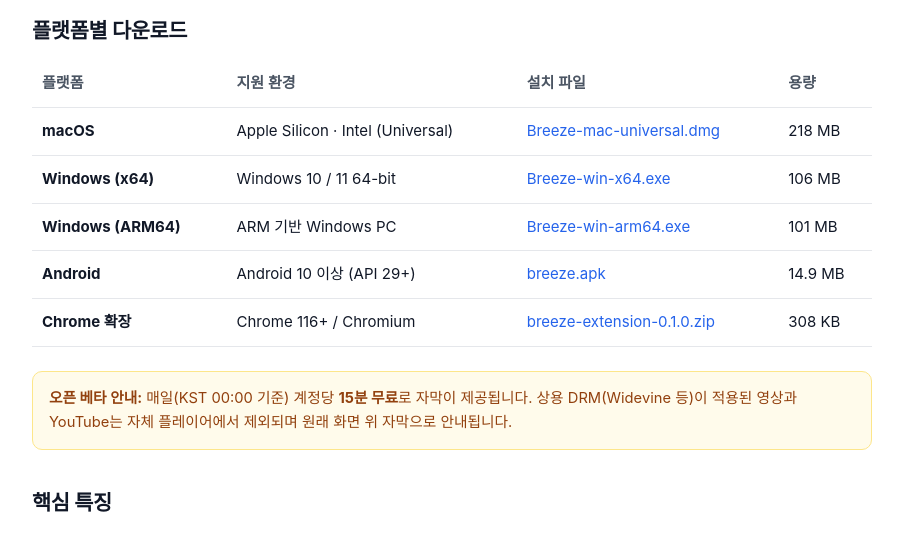
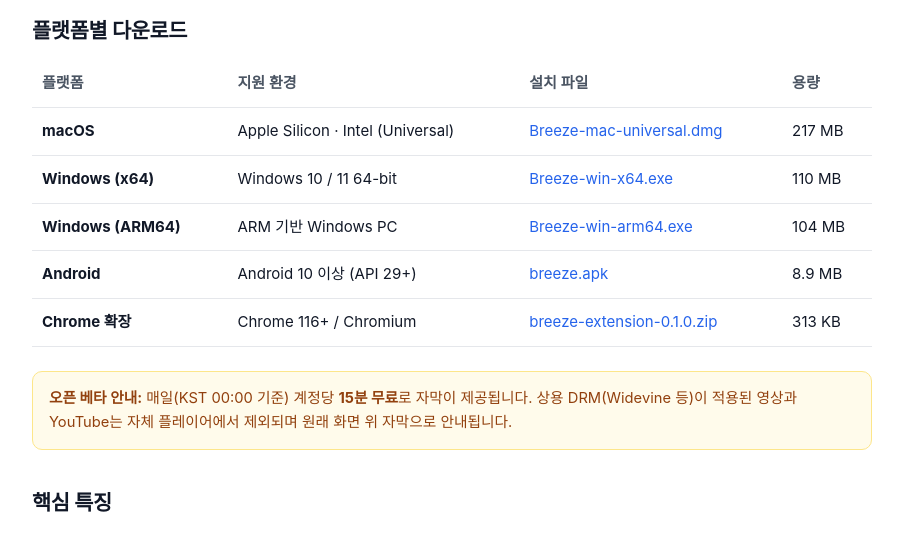
Before and after one commit to sungminflut/breeze-releases, a plain HTML site: page docs/index.html in a window 1280 px wide. Shown: the part 685-1218 px from the top of the page, without its empty margins (188-1091 px from the left). Drawn offline with Linux system fonts and the light colour scheme.

Commit message:
Update download table file sizes for v1.0.4 (Android 0.1.6)

```diff
--- a/docs/index.html
+++ b/docs/index.html
@@ -123,11 +123,11 @@ footer {
           <tr><th>플랫폼</th><th>지원 환경</th><th>설치 파일</th><th>용량</th></tr>
         </thead>
         <tbody>
-          <tr><td><strong>macOS</strong></td><td>Apple Silicon · Intel (Universal)</td><td><a href="https://github.com/sungminflut/breeze-releases/releases/latest/download/Breeze-mac-universal.dmg">Breeze-mac-universal.dmg</a></td><td>218 MB</td></tr>
-          <tr><td><strong>Windows (x64)</strong></td><td>Windows 10 / 11 64-bit</td><td><a href="https://github.com/sungminflut/breeze-releases/releases/latest/download/Breeze-win-x64.exe">Breeze-win-x64.exe</a></td><td>106 MB</td></tr>
-          <tr><td><strong>Windows (ARM64)</strong></td><td>ARM 기반 Windows PC</td><td><a href="https://github.com/sungminflut/breeze-releases/releases/latest/download/Breeze-win-arm64.exe">Breeze-win-arm64.exe</a></td><td>101 MB</td></tr>
-          <tr><td><strong>Android</strong></td><td>Android 10 이상 (API 29+)</td><td><a href="https://github.com/sungminflut/breeze-releases/releases/latest/download/breeze.apk">breeze.apk</a></td><td>14.9 MB</td></tr>
-          <tr><td><strong>Chrome 확장</strong></td><td>Chrome 116+ / Chromium</td><td><a href="https://github.com/sungminflut/breeze-releases/releases/latest/download/breeze-extension-0.1.0.zip">breeze-extension-0.1.0.zip</a></td><td>308 KB</td></tr>
+          <tr><td><strong>macOS</strong></td><td>Apple Silicon · Intel (Universal)</td><td><a href="https://github.com/sungminflut/breeze-releases/releases/latest/download/Breeze-mac-universal.dmg">Breeze-mac-universal.dmg</a></td><td>217 MB</td></tr>
+          <tr><td><strong>Windows (x64)</strong></td><td>Windows 10 / 11 64-bit</td><td><a href="https://github.com/sungminflut/breeze-releases/releases/latest/download/Breeze-win-x64.exe">Breeze-win-x64.exe</a></td><td>110 MB</td></tr>
+          <tr><td><strong>Windows (ARM64)</strong></td><td>ARM 기반 Windows PC</td><td><a href="https://github.com/sungminflut/breeze-releases/releases/latest/download/Breeze-win-arm64.exe">Breeze-win-arm64.exe</a></td><td>104 MB</td></tr>
+          <tr><td><strong>Android</strong></td><td>Android 10 이상 (API 29+)</td><td><a href="https://github.com/sungminflut/breeze-releases/releases/latest/download/breeze.apk">breeze.apk</a></td><td>8.9 MB</td></tr>
+          <tr><td><strong>Chrome 확장</strong></td><td>Chrome 116+ / Chromium</td><td><a href="https://github.com/sungminflut/breeze-releases/releases/latest/download/breeze-extension-0.1.0.zip">breeze-extension-0.1.0.zip</a></td><td>313 KB</td></tr>
         </tbody>
       </table>
 
```
Also changed, not shown: 1 other file.
